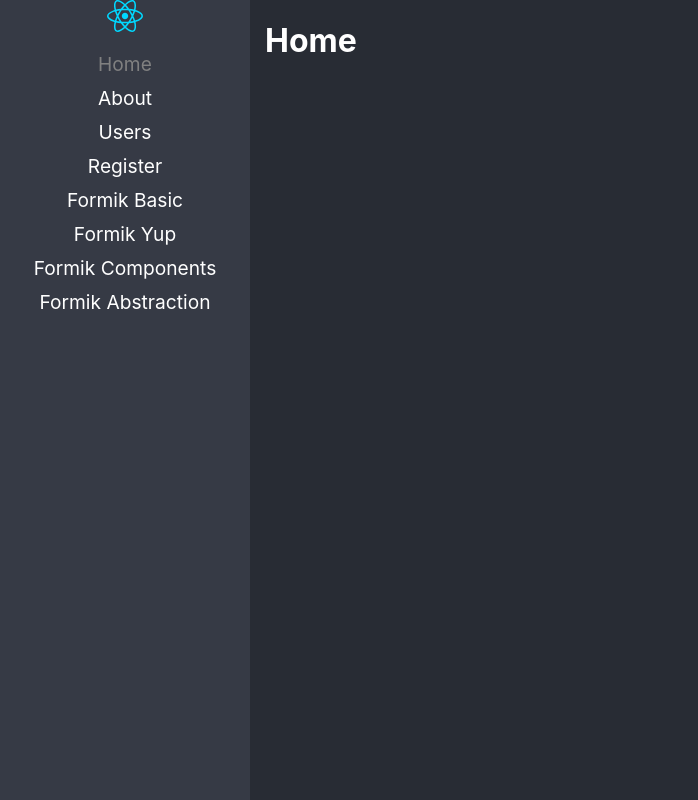
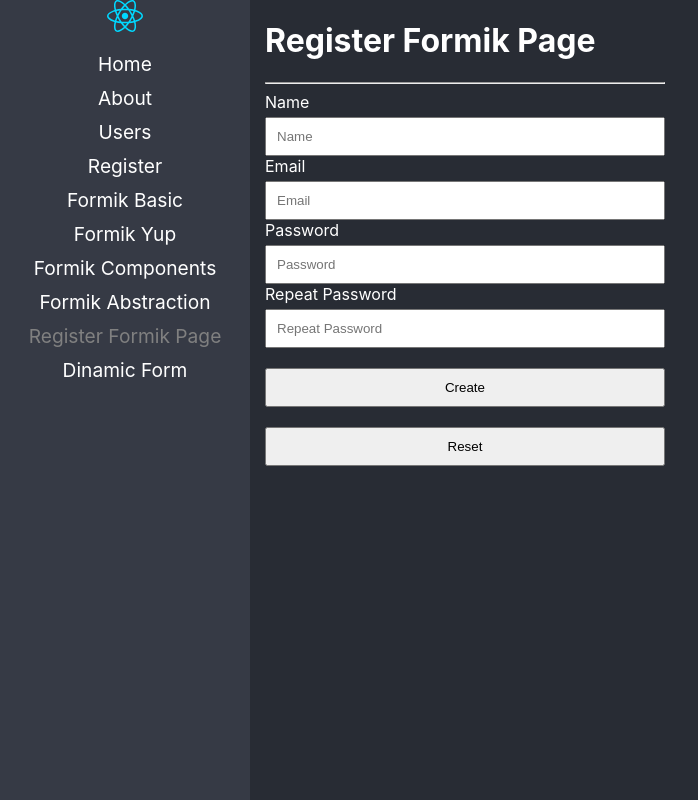
Before and after one commit to gonzalobuassodev/react-app-fernando-herrera, a React (Vite) app: page /registerformik in a window 1280 px wide. Before the commit this address led to /. Shown: the whole page, without its empty margins (0-698 px from the left). Built offline with nearby package versions, Linux system fonts and the light colour scheme.

Commit message:
Formularios dinamicos

```diff
--- /dev/null
+++ b/src/03-forms/data/custom-form.json
@@ -0,0 +1,65 @@
+[
+	{
+		"type": "input",
+		"name": "firstName",
+		"placeholder": "Firstname",
+		"label": "First Name",
+		"value": "",
+        "validations": [
+            {
+                "type": "required",
+                "message": "This field is required"
+            },
+            {
+                "type": "minLength",
+                "value": 5
+            }
+        ]
+	},
+	{
+        "type": "input",
+		"name": "lastName",
+		"placeholder": "Lastname",
+		"label": "Last Name",
+		"value": "",
+        "validations": [
+            {
+                "type": "required",
+                "message": "This field is required"
+            }
+        ]
+	},
+	{
+		"type": "email",
+		"name": "email",
+		"placeholder": "Email",
+		"label": "Email",
+		"value": "",
+        "validations": [
+            {
+                "type": "isEmail",
+                "message": "Invalid email address"
+            }
+        ]
+	},
+	{
+		"type": "select",
+		"name": "favoriteGame",
+		"label": "Favorite Game",
+		"value": "",
+		"options": [
+			{
+				"id": 1,
+				"label": "Super Smash Bros"
+			},
+			{
+				"id": 2,
+				"label": "Mario Kart"
+			},
+			{
+				"id": 3,
+				"label": "Zelda"
+			}
+		]
+	}
+]
--- /dev/null
+++ b/src/03-forms/pages/DinamicForm.tsx
@@ -0,0 +1,94 @@
+import { Formik, Form } from 'formik';
+import * as Yup from 'yup';
+
+import formJson from '../data/custom-form.json';
+import { MySelect, MyTextInput } from '../components';
+
+const InitialValues: { [key: string]: any } = {};
+const requiredField: {[key: string]: any} = {}
+
+for (const input of formJson) {
+	InitialValues[input.name] = input.value;
+
+    if (!input.validations) continue;
+
+    let schema = Yup.string();
+
+    for (const rule of input.validations) {
+        if (rule.type === 'required'){
+            schema = schema.required('Este campo es requerido');
+        } else if (rule.type === 'minLength'){
+            if (rule.value === undefined) continue;
+            schema = schema.min(rule.value, `${rule.value} caracteres o mas`);
+        } else if (rule.type === 'isEmail') {
+            schema = schema.email('Invalid email address');
+        }
+    }
+
+    requiredField[input.name] = schema;
+}
+
+const validationSchema = Yup.object(requiredField);
+
+export const DinamicForm = () => {
+	return (
+		<div>
+			<h1>Dinamic Form</h1>
+			<hr />
+
+			<Formik
+				initialValues={InitialValues}
+                validationSchema={validationSchema}
+				onSubmit={values => {
+					console.log(values);
+				}}>
+				{({ handleReset }) => (
+					<Form noValidate>
+						<span>Hola Mundo</span>
+						{formJson.map(
+							({ type, name, placeholder, label, options }) => {
+								if (
+									type === 'input' ||
+									type === 'email' ||
+									type === 'password'
+								) {
+									return (
+										<MyTextInput
+											key={name}
+											label={label}
+											name={name}
+											type={type as any}
+											placeholder={placeholder}
+										/>
+									);
+								} else if (type === 'select') {
+									return (
+										<MySelect
+                                        key={name}
+                                        label={label} name={name}>
+											<option value=''>
+												Select an option
+											</option>
+
+											{options?.map(({ id, label }) => (
+												<option key={id} value={id}>
+													{label}
+												</option>
+											))}
+										</MySelect>
+									);
+								}
+								return (
+									<span>Type: {type} no es soportado </span>
+								);
+							},
+						)}
+
+						<button type='submit'>Submit</button>
+						<button onClick={handleReset}>Reset</button>
+					</Form>
+				)}
+			</Formik>
+		</div>
+	);
+};
--- /dev/null
+++ b/src/03-forms/pages/RegisterFormikPage.tsx
@@ -0,0 +1,76 @@
+import '../styles/styles.css';
+import { Form, Formik } from 'formik';
+import * as Yup from 'yup';
+import { MyTextInput } from '../components';
+
+interface FormData {
+	name: string;
+	email: string;
+	password: string;
+	repeatPassword: string;
+}
+
+const initialValues: FormData = {
+	name: '',
+	email: '',
+	password: '',
+	repeatPassword: '',
+};
+
+export const RegisterFormikPage = () => {
+	return (
+		<div>
+			<h1>Register Formik Page</h1>
+			<hr />
+
+			<Formik
+				initialValues={initialValues}
+				onSubmit={values => {
+					console.log(values);
+				}}
+				validationSchema={Yup.object({
+					name: Yup.string()
+						.min(2, 'Must be 2 caracter or more')
+						.max(15, 'Must be 15 characters or less')
+						.required('Required'),
+					email: Yup.string()
+						.email('Invalid email address')
+						.required('Required'),
+					password: Yup.string()
+						.min(6, 'Min 6 caracters')
+						.required('Required'),
+					repeatPassword: Yup.string()
+						.oneOf([Yup.ref('password')], 'Passwords must match')
+						.required('Required'),
+				})}>
+				{({handleReset}) => (
+					<Form>
+						<MyTextInput
+							placeholder='Name'
+							label={'Name'}
+							name={'name'}
+						/>
+						<MyTextInput
+							placeholder='Email'
+							label={'Email'}
+							name={'email'}
+						/>
+						<MyTextInput
+							placeholder='Password'
+							label={'Password'}
+							name={'password'}
+						/>
+						<MyTextInput
+							placeholder='Repeat Password'
+							label={'Repeat Password'}
+							name={'repeatPassword'}
+						/>
+
+						<button type='submit'>Create</button>
+            <button onClick={handleReset}>Reset</button>
+					</Form>
+				)}
+			</Formik>
+		</div>
+	);
+};
--- a/src/03-forms/pages/index.ts
+++ b/src/03-forms/pages/index.ts
@@ -1,5 +1,7 @@
+export * from './DinamicForm';
 export * from './FormkAbstractionPage';
 export * from './FormkBasicPage';
 export * from './FormkComponentsPage';
 export * from './FormkYupPage';
+export * from './RegisterFormikPage';
 export * from './RegisterPage';
--- a/src/routes/Navigation.tsx
+++ b/src/routes/Navigation.tsx
@@ -7,7 +7,7 @@ import {
 } from 'react-router-dom'
 
 import logo from '../assets/react.svg'
-import { FormkAbstractionPage, FormkBasicPage, FormkComponentsPage, FormkYupPage, RegisterPage } from '../03-forms/pages';
+import { DinamicForm, FormkAbstractionPage, FormkBasicPage, FormkComponentsPage, FormkYupPage, RegisterFormikPage, RegisterPage } from '../03-forms/pages';
 
 
 export const Navigation = () => {
@@ -90,6 +90,24 @@ export const Navigation = () => {
 								Formik Abstraction
 							</NavLink>
 						</li>
+						<li>
+							<NavLink
+								to='/registerformik'
+								className={({ isActive }) =>
+									isActive ? 'nav-active' : ''
+								}>
+								Register Formik Page
+							</NavLink>
+						</li>
+						<li>
+							<NavLink
+								to='/dinamicForm'
+								className={({ isActive }) =>
+									isActive ? 'nav-active' : ''
+								}>
+								Dinamic Form
+							</NavLink>
+						</li>
 					</ul>
 				</nav>
 
@@ -99,8 +117,22 @@ export const Navigation = () => {
 					<Route path='users' element={<h1>Users</h1>} />
 					<Route path='formikbasic' element={<FormkBasicPage />} />
 					<Route path='formikyup' element={<FormkYupPage />} />
-					<Route path='formikcomponents' element={<FormkComponentsPage />} />
-					<Route path='formikabstraction' element={<FormkAbstractionPage />} />
+					<Route
+						path='formikcomponents'
+						element={<FormkComponentsPage />}
+					/>
+					<Route
+						path='formikabstraction'
+						element={<FormkAbstractionPage />}
+					/>
+					<Route
+						path='registerformik'
+						element={<RegisterFormikPage />}
+					/>
+					<Route
+						path='dinamicform'
+						element={<DinamicForm />}
+					/>
 					<Route path='/' element={<h1>Home</h1>} />
 
 					<Route path='/*' element={<Navigate to='/' />} />
```
